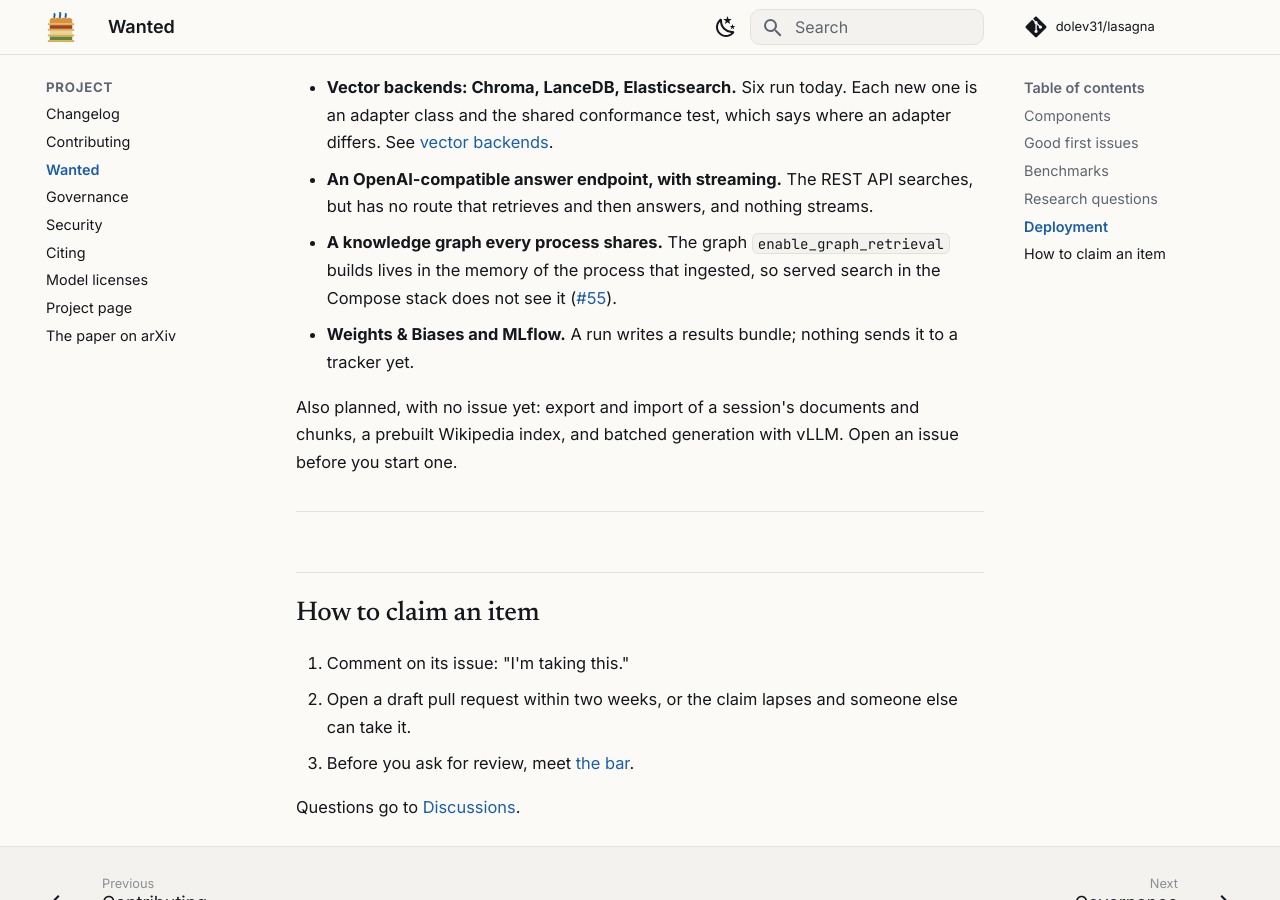
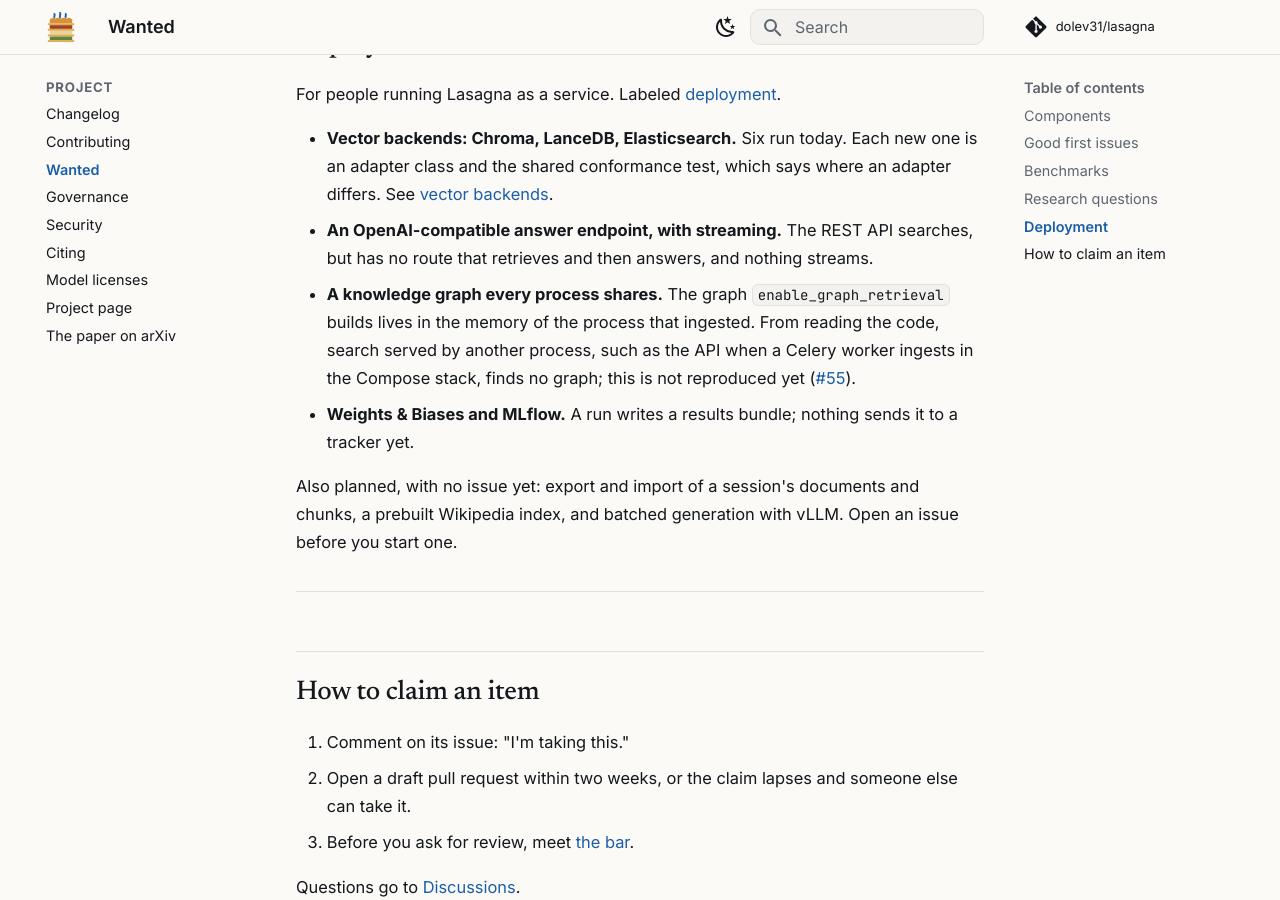
Before and after one commit to dolev31/lasagna, an MkDocs documentation site: the page built from docs/project/wanted.md, in a window 1280 px wide and 900 px high, scrolled down 4428 px. Built offline with MkDocs 1.6.1 and Material for MkDocs 9.7.7, drawn with Linux system fonts in a browser that asks for light colours; comment, search, counter and statistics services are not loaded; some of the changed text lies outside the part shown.

Commit message:
Wanted: say which items have no issue, and that #55 is not reproduced yet

```diff
--- a/docs/project/wanted.md
+++ b/docs/project/wanted.md
@@ -1,7 +1,8 @@
 # Wanted
 
-What Lasagna would like to have next, and what "done" means for each. Every item
-has an open issue; comment there to claim it.
+What Lasagna would like to have next, and what "done" means for each. Almost
+every item has an open issue; comment there to claim it. The few that do not say
+so.
 
 A method in Lasagna is measured against every other component of its stage, in a
 complete pipeline, on the same benchmarks, with everything else held fixed. If
@@ -32,7 +33,7 @@
 | document_processor | Unstructured | [repository](https://github.com/Unstructured-IO/unstructured) | No paper. Layout-aware parsing for mixed files. |
 | embedder | jina-embeddings-v2, with late chunking | [2409.04701](https://arxiv.org/abs/2409.04701) | Late chunking exists as a setting; this is the Jina embedder behind it. |
 | retriever | RAPTOR | [2401.18059](https://arxiv.org/abs/2401.18059) | The tree code exists behind `enable_raptor`; it needs registering as a retriever. |
-| retriever | GraphRAG, LightRAG, HippoRAG 2, G-Retriever | [2404.16130](https://arxiv.org/abs/2404.16130), [2410.05779](https://arxiv.org/abs/2410.05779), [2502.14802](https://arxiv.org/abs/2502.14802), [2402.07630](https://arxiv.org/abs/2402.07630) | The knowledge-graph track, planned in [#61](https://github.com/dolev31/lasagna/issues/61): register the existing graph retriever first ([#8](https://github.com/dolev31/lasagna/issues/8)), then LightRAG ([#57](https://github.com/dolev31/lasagna/issues/57)), HippoRAG 2 ([#58](https://github.com/dolev31/lasagna/issues/58)) and GraphRAG global search ([#59](https://github.com/dolev31/lasagna/issues/59)). |
+| retriever | GraphRAG, LightRAG, HippoRAG 2, G-Retriever | [2404.16130](https://arxiv.org/abs/2404.16130), [2410.05779](https://arxiv.org/abs/2410.05779), [2502.14802](https://arxiv.org/abs/2502.14802), [2402.07630](https://arxiv.org/abs/2402.07630) | The knowledge-graph track, planned in [#61](https://github.com/dolev31/lasagna/issues/61): register the existing graph retriever first ([#8](https://github.com/dolev31/lasagna/issues/8)), then LightRAG ([#57](https://github.com/dolev31/lasagna/issues/57)), HippoRAG 2 ([#58](https://github.com/dolev31/lasagna/issues/58)) and GraphRAG global search ([#59](https://github.com/dolev31/lasagna/issues/59)). G-Retriever has no issue yet: open one before you start. |
 | retriever | ColBERTv2 with PLAID | [2112.01488](https://arxiv.org/abs/2112.01488) | Late interaction as a retriever, with its own index. |
 | retriever | ColPali | [2407.01449](https://arxiv.org/abs/2407.01449) | Page images as the documents. |
 | reranker | RankZephyr, RankVicuna | [2312.02724](https://arxiv.org/abs/2312.02724), [2309.15088](https://arxiv.org/abs/2309.15088) | Open-weight listwise rerankers, beside the built-in `llm_listwise`. |
@@ -133,8 +134,9 @@
   searches, but has no route that retrieves and then answers, and nothing
   streams.
 - **A knowledge graph every process shares.** The graph `enable_graph_retrieval`
-  builds lives in the memory of the process that ingested, so served search in
-  the Compose stack does not see it
+  builds lives in the memory of the process that ingested. From reading the
+  code, search served by another process, such as the API when a Celery worker
+  ingests in the Compose stack, finds no graph; this is not reproduced yet
   ([#55](https://github.com/dolev31/lasagna/issues/55)).
 - **Weights & Biases and MLflow.** A run writes a results bundle; nothing sends
   it to a tracker yet.
```
